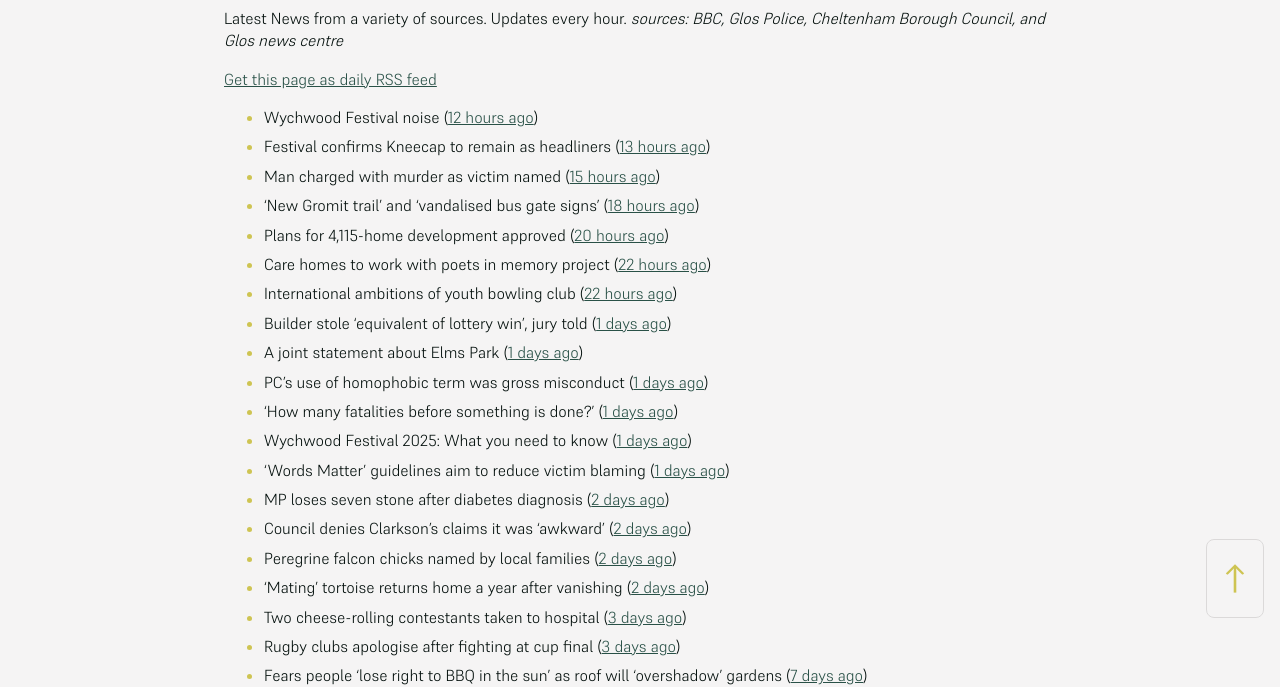
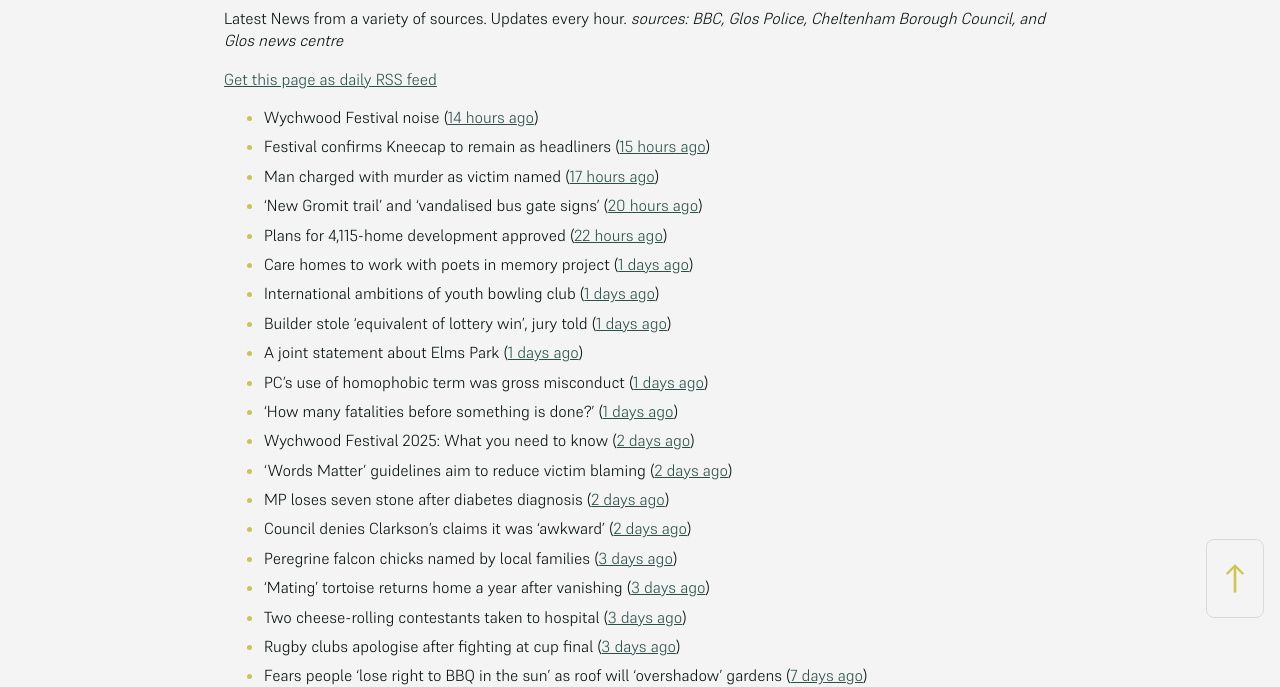
Before and after one commit to mat-0/cheltenham-open-data, a Jekyll site: the page built from _pages/news.md, in a window 1280 px wide. Shown: the part 266-953 px from the top of the page. Built offline with Jekyll 4.4.1, drawn with Linux system fonts in a browser that asks for light colours.

Commit message:
Updated 2025-05-31 05:57:55

```diff
--- a/_pages/news.md
+++ b/_pages/news.md
@@ -12,23 +12,23 @@ _sources: BBC, Glos Police, Cheltenham Borough Council, and Glos news centre_
 [Get this page as daily RSS feed](/daily.rss)
 
 <!-- news_marker starts -->
-- Wychwood Festival noise ([12 hours ago](https://www.cheltenham.gov.uk/news/article/3016/wychwood_festival_noise))
-- Festival confirms Kneecap to remain as headliners ([13 hours ago](https://www.bbc.com/news/articles/clyg54e88jmo))
-- Man charged with murder as victim named ([15 hours ago](https://www.bbc.com/news/articles/ce80685p13no))
-- 'New Gromit trail' and 'vandalised bus gate signs' ([18 hours ago](https://www.bbc.com/news/articles/cpd46d4ndxdo))
-- Plans for 4,115-home development approved ([20 hours ago](https://www.bbc.com/news/articles/c8xgd99grk5o))
-- Care homes to work with poets in memory project ([22 hours ago](https://www.bbc.com/news/articles/ceqgg39e97zo))
-- International ambitions of youth bowling club ([22 hours ago](https://www.bbc.com/news/articles/c628gye549qo))
+- Wychwood Festival noise ([14 hours ago](https://www.cheltenham.gov.uk/news/article/3016/wychwood_festival_noise))
+- Festival confirms Kneecap to remain as headliners ([15 hours ago](https://www.bbc.com/news/articles/clyg54e88jmo))
+- Man charged with murder as victim named ([17 hours ago](https://www.bbc.com/news/articles/ce80685p13no))
+- 'New Gromit trail' and 'vandalised bus gate signs' ([20 hours ago](https://www.bbc.com/news/articles/cpd46d4ndxdo))
+- Plans for 4,115-home development approved ([22 hours ago](https://www.bbc.com/news/articles/c8xgd99grk5o))
+- Care homes to work with poets in memory project ([1 days ago](https://www.bbc.com/news/articles/ceqgg39e97zo))
+- International ambitions of youth bowling club ([1 days ago](https://www.bbc.com/news/articles/c628gye549qo))
 - Builder stole 'equivalent of lottery win', jury told ([1 days ago](https://www.bbc.com/news/articles/ckgqkx137nno))
 - A joint statement about Elms Park ([1 days ago](https://www.cheltenham.gov.uk/news/article/3015/a_joint_statement_about_elms_park))
 - PC's use of homophobic term was gross misconduct ([1 days ago](https://www.bbc.com/news/articles/c9wg7dg84zqo))
 - 'How many fatalities before something is done?' ([1 days ago](https://www.bbc.com/news/articles/cx2x38v91e3o))
-- Wychwood Festival 2025: What you need to know ([1 days ago](https://www.bbc.com/news/articles/cj421ndnd58o))
-- 'Words Matter' guidelines aim to reduce victim blaming ([1 days ago](https://www.bbc.com/news/articles/cq85zz2v009o))
+- Wychwood Festival 2025: What you need to know ([2 days ago](https://www.bbc.com/news/articles/cj421ndnd58o))
+- 'Words Matter' guidelines aim to reduce victim blaming ([2 days ago](https://www.bbc.com/news/articles/cq85zz2v009o))
 - MP loses seven stone after diabetes diagnosis ([2 days ago](https://www.bbc.com/news/articles/cy75e7n4ey7o))
 - Council denies Clarkson's claims it was 'awkward' ([2 days ago](https://www.bbc.com/news/articles/cp3ql38yk11o))
-- Peregrine falcon chicks named by local families ([2 days ago](https://www.bbc.com/news/articles/cdr5zgderx1o))
-- 'Mating' tortoise returns home a year after vanishing ([2 days ago](https://www.bbc.com/news/articles/c5yqgwzg5pzo))
+- Peregrine falcon chicks named by local families ([3 days ago](https://www.bbc.com/news/articles/cdr5zgderx1o))
+- 'Mating' tortoise returns home a year after vanishing ([3 days ago](https://www.bbc.com/news/articles/c5yqgwzg5pzo))
 - Two cheese-rolling contestants taken to hospital ([3 days ago](https://www.bbc.com/news/articles/cgkdz3zv5nno))
 - Rugby clubs apologise after fighting at cup final ([3 days ago](https://www.bbc.com/news/articles/cdj9rgjjx8zo))
 - Fears people ‘lose right to BBQ in the sun’ as roof will ‘overshadow’ gardens ([7 days ago](https://gloucesternewscentre.co.uk/fears-people-lose-right-to-bbq-in-the-sun-as-roof-will-overshadow-gardens/))
```
Also changed, not shown: _data/flood.json (+5 -48 lines), index.md (+4 -4 lines).
